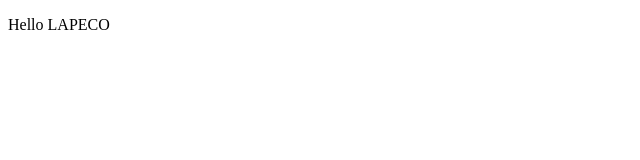
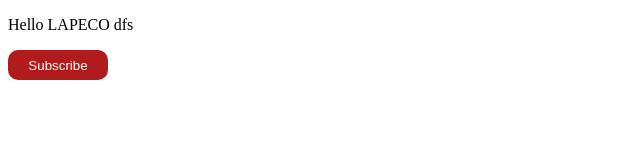
Before and after one commit to arnoldovalle/Home, a plain HTML site: page index.html in a window 1280 px wide. Shown: the whole page, without its empty margins (0-640 px from the left). Drawn offline with Linux system fonts and the light colour scheme.

Commit message:
Add files via upload

```diff
--- a/index.html
+++ b/index.html
@@ -11,14 +11,23 @@
     <div>
 
         <p>
-            Hello LAPECO
+            Hello LAPECO dfs
         </p>
 
 
 
     </div>
-
-
+    <style>
+        button {
+            background-color: rgb(177, 27, 27);
+            color:white;
+            border: none;
+            height: 30px;
+            width: 100px;
+            border-radius: 10px;
+        }
+    </style>
+    <button>Subscribe</button>
 
 
 </body>
```
